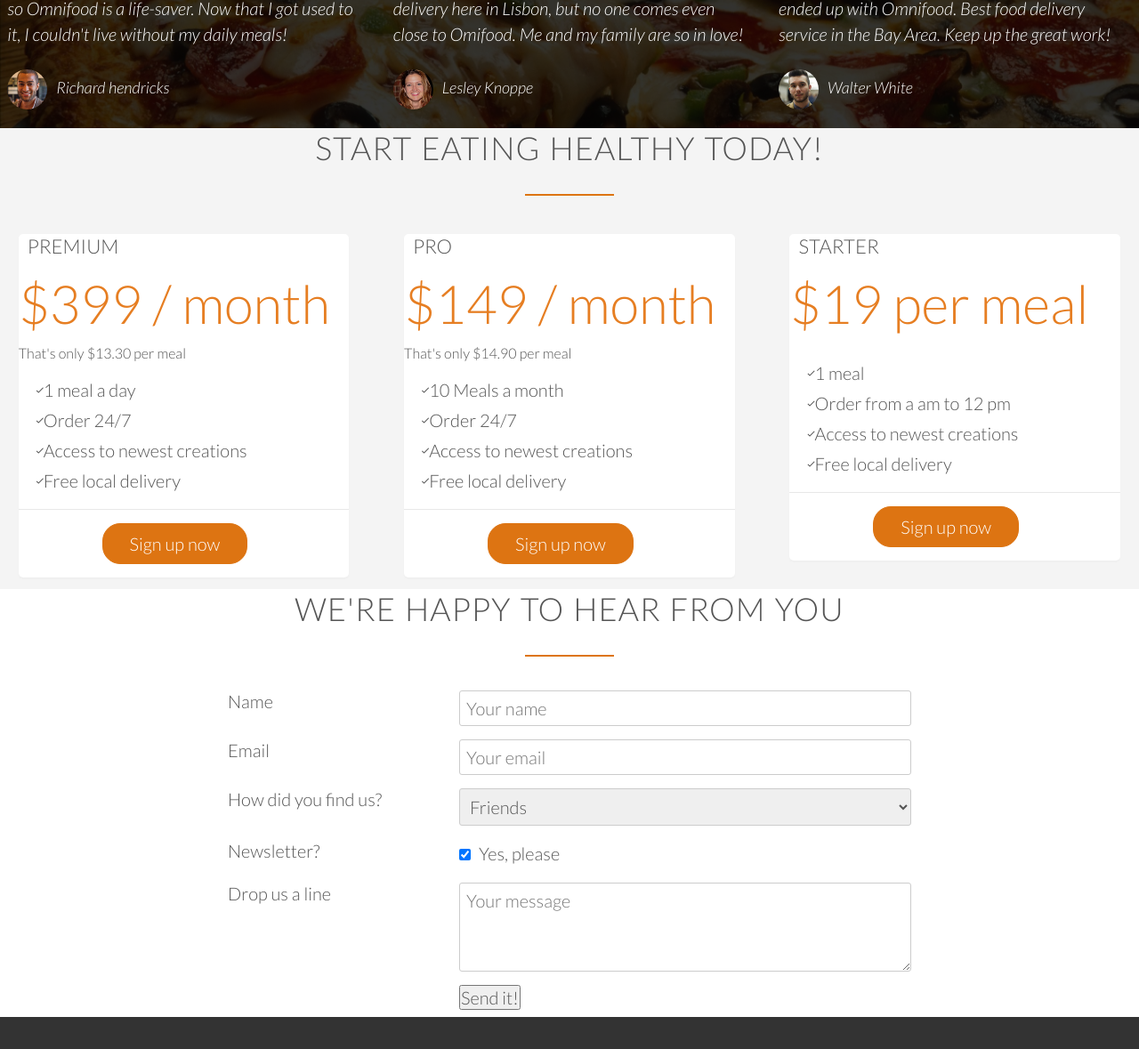
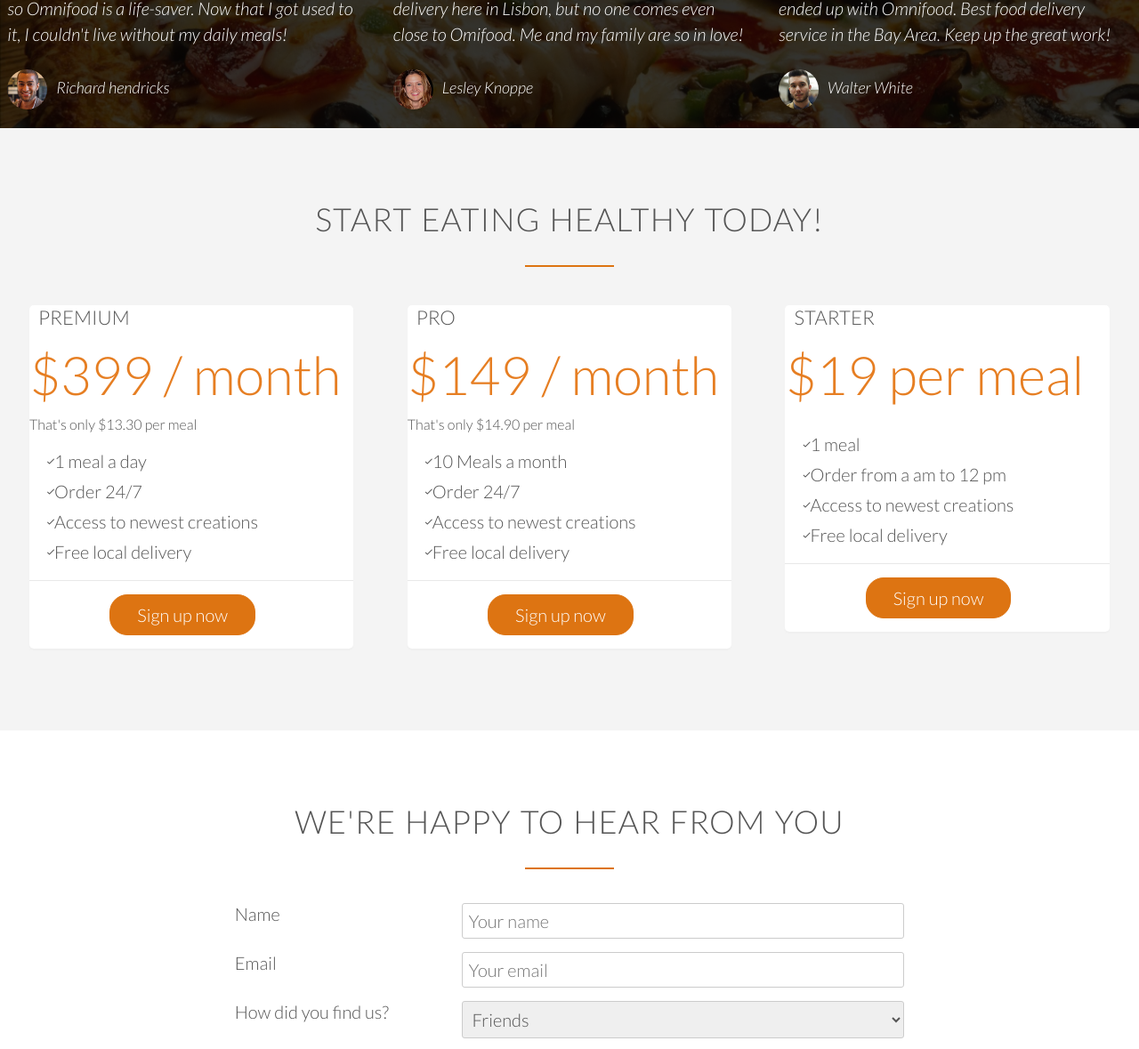
Before and after one commit to SteveWalsh1989/omnifoods_website, a plain HTML site: page omnifood/index.html in a window 1280 px wide. Shown: the part 3680-4859 px from the top of the page at 89% size. Drawn offline with nearby package versions, Linux system fonts and the light colour scheme; a script that the page names is missing; files whose address does not match are found by name.

Commit message:
better white space

```diff
--- a/omnifood/resources/css/style.css
+++ b/omnifood/resources/css/style.css
@@ -488,6 +488,7 @@ cite img {
 
 .section-plans {
     background-color: #f4f4f4;
+    padding: 80px 1%;
 }
 
 .plan-box h3 {
@@ -548,6 +549,11 @@ padding-left: 10px;
 /*-----------------------
      contact form
 -----------------------*/
+.section-form{
+    padding: 80px 1%;
+
+}
+
 .contact-form {
     width: 60%;
     margin: 0 auto;
```
